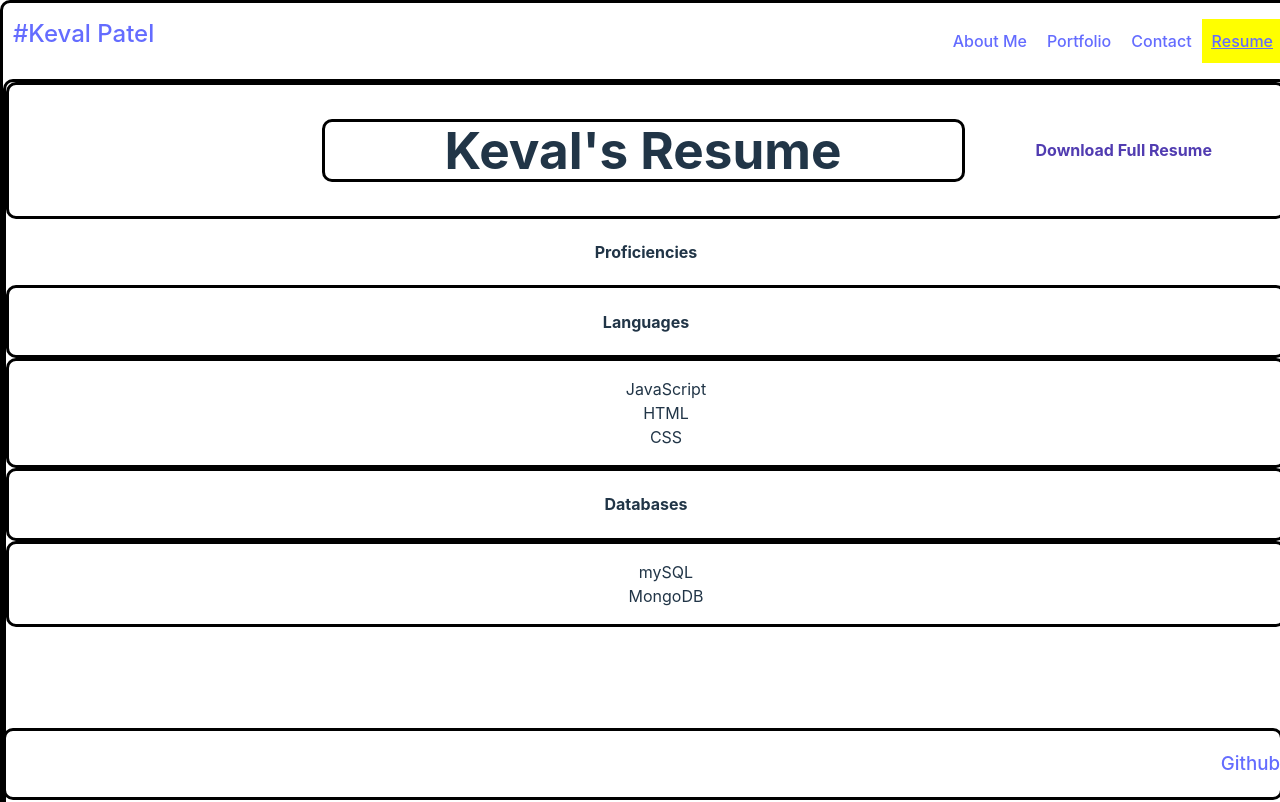
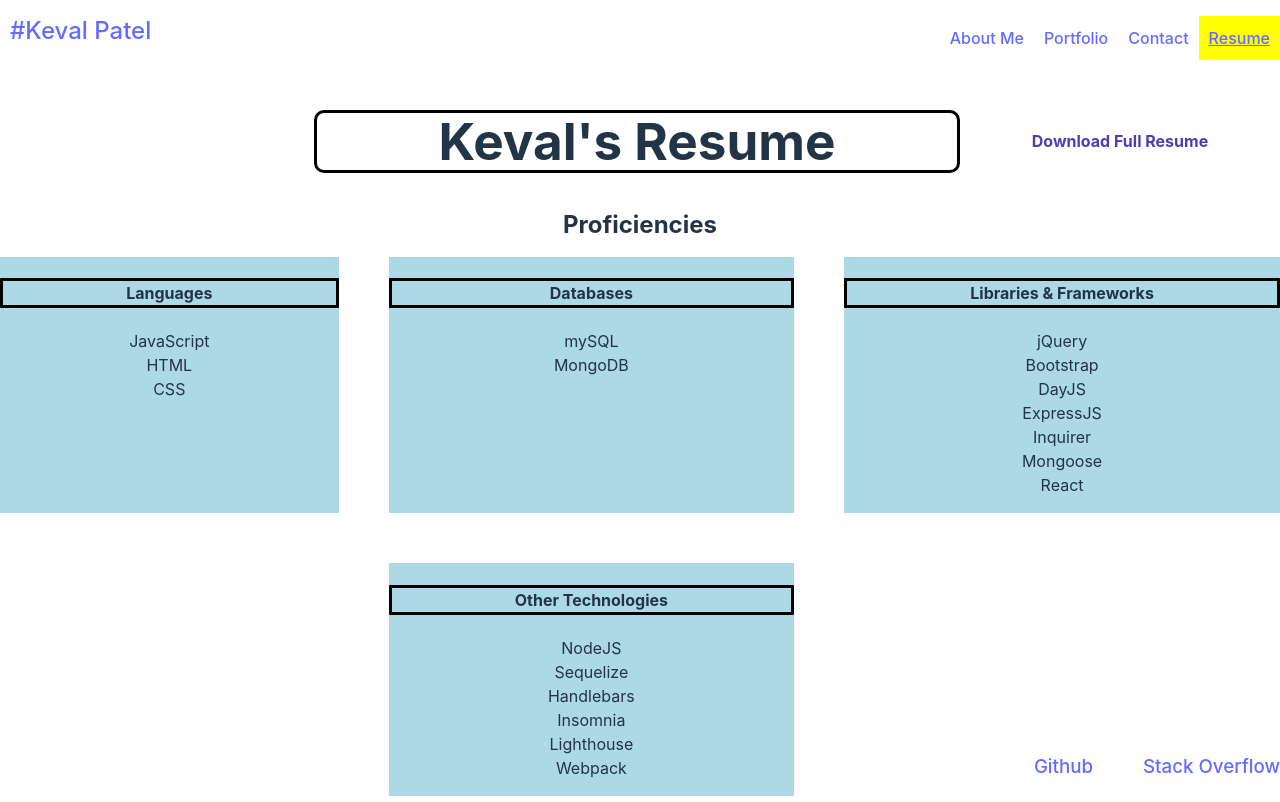
Before and after one commit to KevalPatel6/Dev-Portfolio, a React (Vite) app: page /Resume in a window 1280 px wide. Shown: the top 802 px of the page. Built offline with nearby package versions, Linux system fonts and the light colour scheme.

Commit message:
Finished resume section with some mild CSS. Revisit if there is time

```diff
--- a/src/components/Footer.jsx
+++ b/src/components/Footer.jsx
@@ -7,8 +7,8 @@ export default function Footer(){
     return (
         <>
         <div className = 'footer-container'>
-            <h3><a href = 'https://github.com/KevalPatel6'>Github</a></h3>
-            <h3></h3>
+            <h3 id='github'><a href = 'https://github.com/KevalPatel6'>Github</a></h3>
+            <h3 id='stack-overflow'><a href = 'https://stackoverflow.com/users/22648001/kevalp6?tab=profile'>Stack Overflow</a></h3>
         </div>
         </>
     )
--- a/src/pages/Resume.jsx
+++ b/src/pages/Resume.jsx
@@ -7,6 +7,7 @@ export default function Resume() {
 
     return (
         <div id="resume-container">
+
             <div id='title-container'>
                 <h1 id='title'>
                     Keval's Resume
@@ -15,10 +16,11 @@ export default function Resume() {
                     <h4 >Download Full Resume</h4>
                 </a>
             </div>
-            <h4>Proficiencies</h4>
-            <section className='languages'>
+            <h2>Proficiencies</h2>
+            <div id='content-container'>
+                <section id='languages' >
                     <div>
-                    <h4>Languages</h4>
+                        <h4 className='content-headers'>Languages</h4>
                     </div>
                     <div>
                         <ul>
@@ -29,9 +31,9 @@ export default function Resume() {
                     </div>
                 </section>
 
-            <section className='languages'>
+                <section id='databases'>
                     <div>
-                    <h4>Databases</h4>
+                        <h4 className='content-headers'>Databases</h4>
                     </div>
                     <div>
                         <ul>
@@ -41,6 +43,40 @@ export default function Resume() {
                     </div>
                 </section>
 
+                <section id='libraries-frameworks'>
+                    <div>
+                        <h4 className='content-headers'>Libraries & Frameworks</h4>
+                    </div>
+                    <div>
+                        <ul>
+                            <li>jQuery</li>
+                            <li>Bootstrap</li>
+                            <li>DayJS</li>
+                            <li>ExpressJS</li>
+                            <li>Inquirer</li>
+                            <li>Mongoose</li>
+                            <li>React</li>
+                        </ul>
+                    </div>
+                </section>
+
+                <section id='technologies' >
+                    <div>
+                        <h4 className='content-headers'>Other Technologies</h4>
+                    </div>
+                    <div>
+                        <ul>
+                            <li>NodeJS</li>
+                            <li>Sequelize</li>
+                            <li>Handlebars</li>
+                            <li>Insomnia</li>
+                            <li>Lighthouse</li>
+                            <li>Webpack</li>
+                        </ul>
+                    </div>
+                </section>
+            </div>
+
         </div>
 
     )
--- a/src/styles/Pages.css
+++ b/src/styles/Pages.css
@@ -14,3 +14,12 @@ footer {
     width: 100%;
     text-align: right;
   }
+
+.footer-container{
+    display: flex;
+    justify-content: flex-end;
+}
+
+#stack-overflow{
+    margin-left: 50px;
+}
--- a/src/styles/Resume.css
+++ b/src/styles/Resume.css
@@ -1,9 +1,3 @@
-div {
-    border-color: black;
-    border-radius: 10px;
-    border-style: solid;
-}
-
 #resume-container{
     width: 100vw;
 }
@@ -23,10 +17,13 @@ div {
     color:rgb(81, 60, 177)
 }
 
-h1 {
+h1{
     border-color: black;
     border-radius: 10px;
     border-style: solid;
+}
+
+h1 {
     text-align: center;
     width: 50rem;
 }
@@ -36,4 +33,26 @@ h1 {
 
 ul {
     list-style: none;
+    padding: 0;
 }
+
+#content-container{
+    display: grid;
+    grid-gap: 50px;
+    grid-template-columns: auto auto auto;
+    grid-template-rows: auto auto auto;
+}
+
+#technologies{
+    grid-column-start: 2;
+}
+
+.content-headers{
+    border-style: solid;
+    border-radius: 1px;
+    border-color: black;
+}
+
+section{
+    background-color: lightblue;
+}
```
Lines whose indentation alone changed are shown as unchanged.
